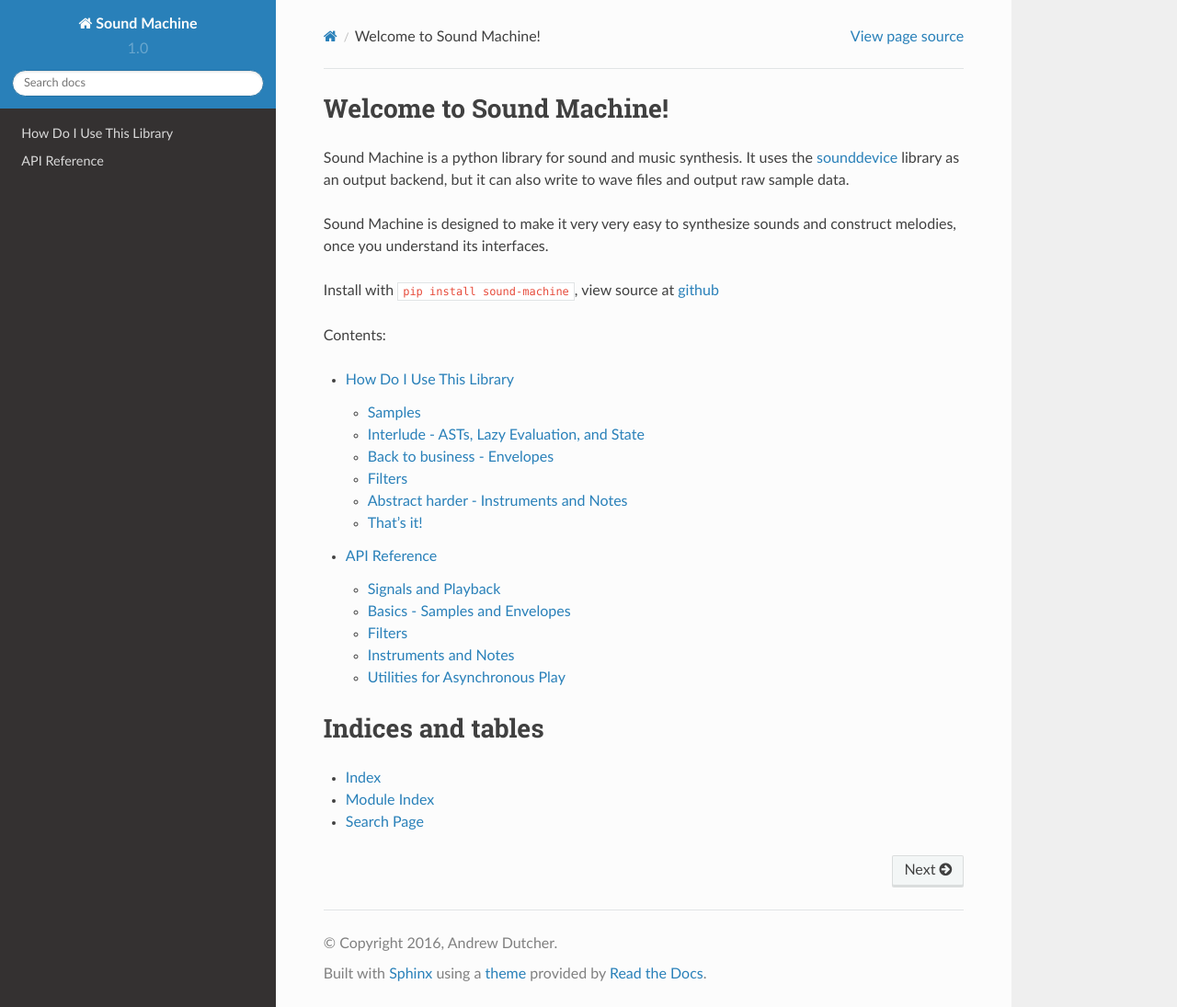
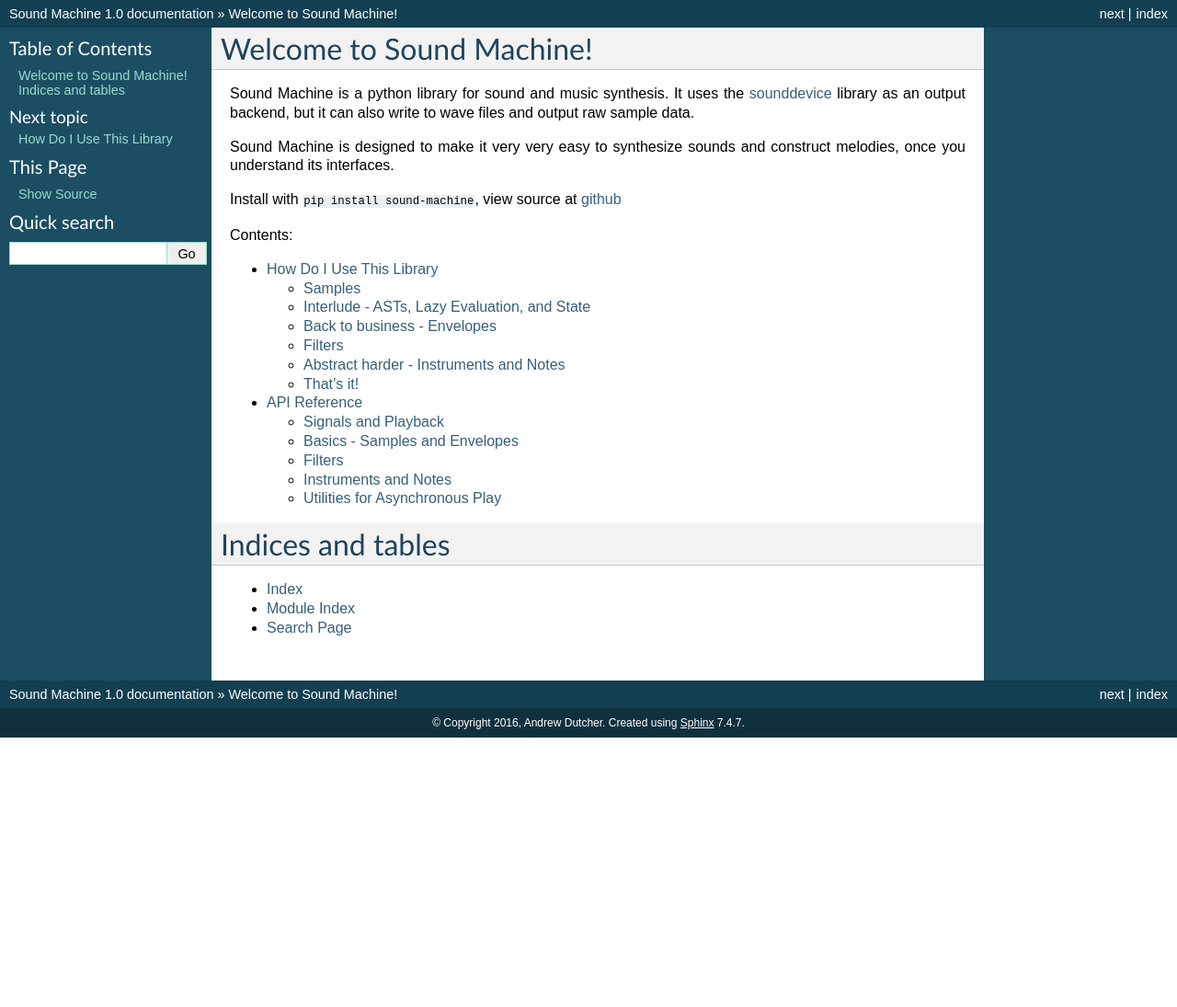
Before and after one commit to rhelmot/sound-machine, a Sphinx documentation site: the page built from docs/source/index.rst, in a window 1280 px wide and 1095 px high. Shown: the whole window at 92% size. Built offline with Sphinx 7.4.7, drawn with Linux system fonts in a browser that asks for light colours.

Commit message:
pc - add github workflow to publish sphinx docs
Also changes theme to 'classic'; the previous theme is no longer
included in standard Sphinx and requires a separate `pip install ...`
To simplify the workflow, chose a built-in theme.

```diff
--- a/docs/source/conf.py
+++ b/docs/source/conf.py
@@ -32,6 +32,7 @@
 extensions = [
     'sphinx.ext.autodoc',
     'sphinx.ext.viewcode',
+    'sphinx.ext.githubpages',
 ]
 
 # Add any paths that contain templates here, relative to this directory.
@@ -141,7 +142,7 @@
 # The theme to use for HTML and HTML Help pages.  See the documentation for
 # a list of builtin themes.
 #
-html_theme = 'sphinx_rtd_theme'
+html_theme = 'classic'
 
 # Theme options are theme-specific and customize the look and feel of a theme
 # further.  For a list of options available for each theme, see the
```
Also changed, not shown: 1 other file.
